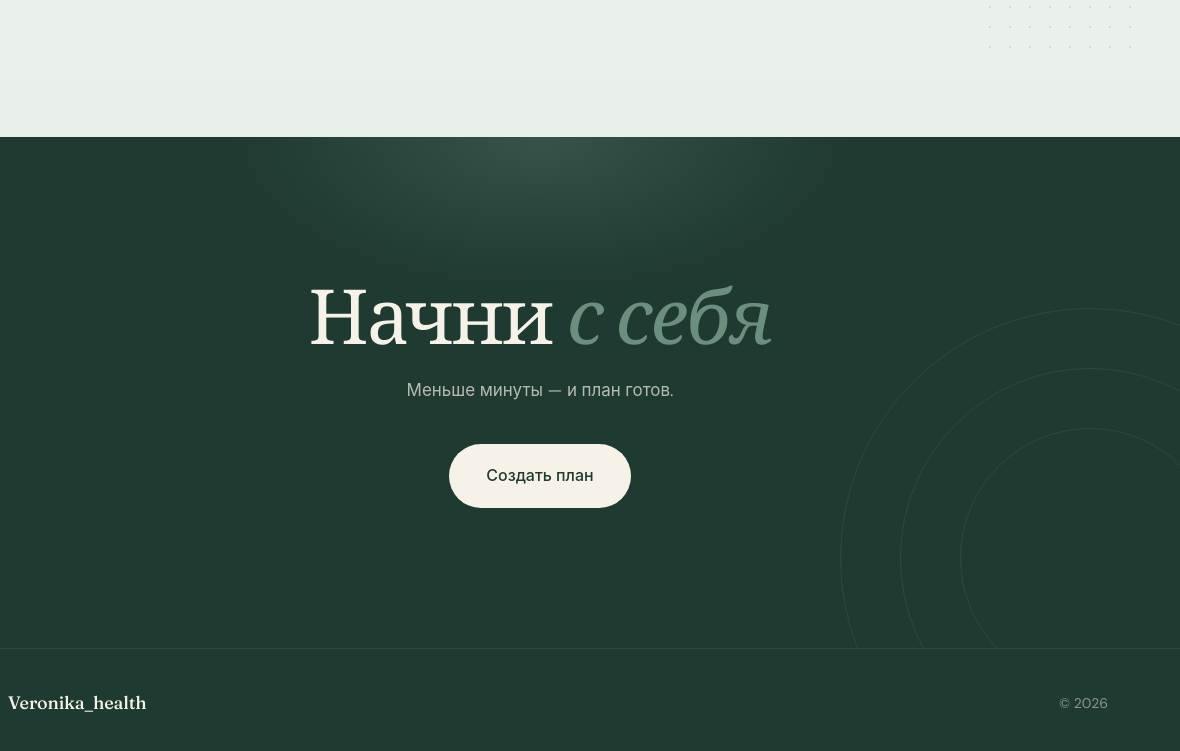
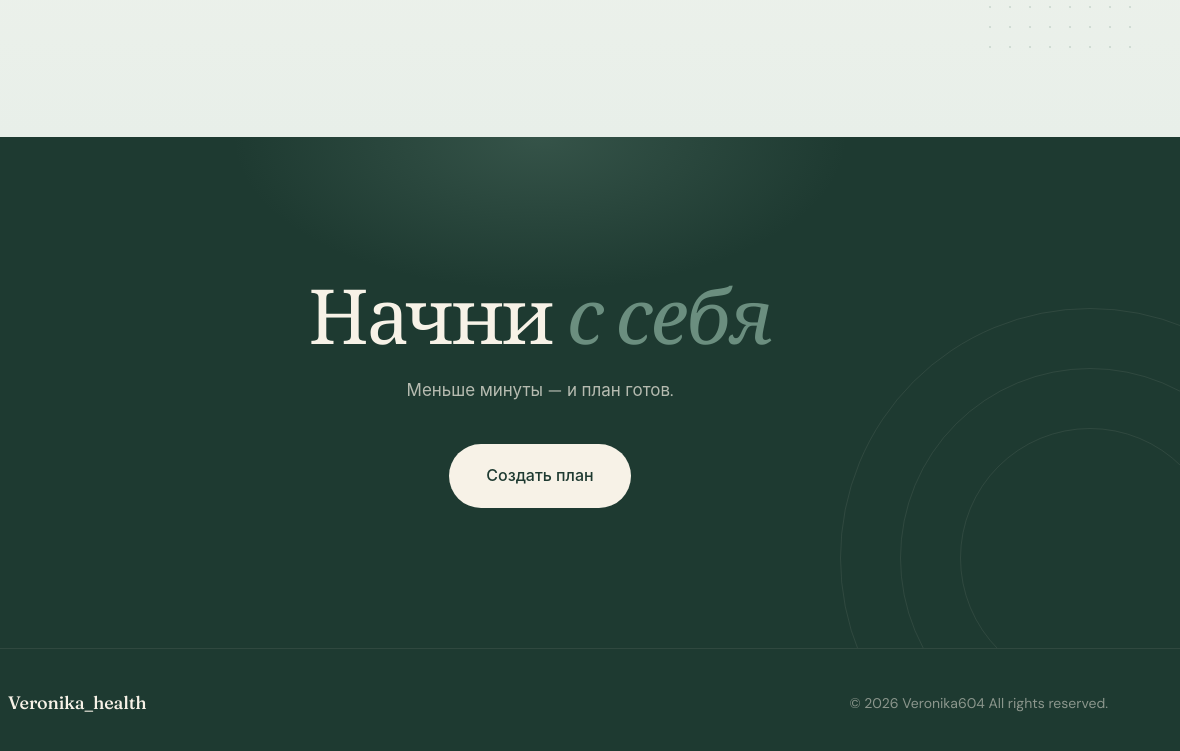
Before and after one commit to Veronika604/healthy-website-improved, a plain HTML site: page index.html in a window 1280 px wide. Shown: the part 2325-3076 px from the top of the page, 100-1280 px from the left. Drawn offline with Linux system fonts and the light colour scheme.

Commit message:
Update index.html

```diff
--- a/index.html
+++ b/index.html
@@ -195,7 +195,7 @@
         </svg>
         Veronika_health
       </span>
-      <p>© 2026</p>
+      <p>© 2026 Veronika604 All rights reserved. </p>
     </div>
   </footer>
 
```
